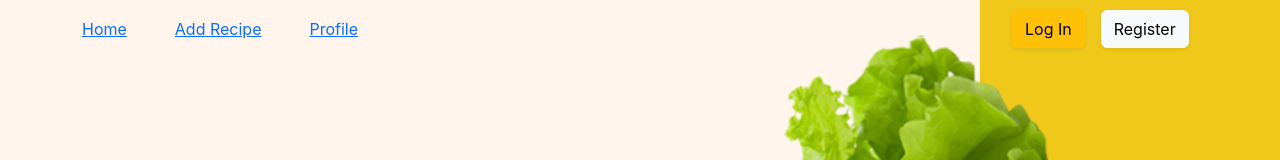
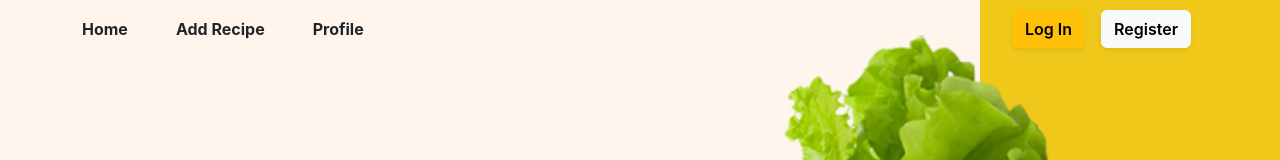
Before and after one commit to Fiqri-R-J/food-recipe-react, a React (Create React App) app: page / in a window 1280 px wide. Shown: the top 160 px of the page. Built offline with nearby package versions, Linux system fonts and the light colour scheme; no server answers.

Commit message:
Fix Navbar

```diff
--- a/package.json
+++ b/package.json
@@ -15,6 +15,7 @@
   },
   "scripts": {
     "start": "react-scripts start",
+    "dev": "react-scripts start",
     "build": "react-scripts build",
     "test": "react-scripts test",
     "eject": "react-scripts eject"
--- a/src/components/organisms/Navbar.js
+++ b/src/components/organisms/Navbar.js
@@ -34,13 +34,32 @@ function Navbar() {
         <div className="collapse navbar-collapse" id="navbarNav">
           <ul className="navbar-nav">
             <li className="nav-item me-5">
-              <Link to="/">Home</Link>
+              <Link
+                to="/"
+                className="link-dark fw-bold"
+                style={{ textDecoration: "none" }}
+              >
+                Home
+              </Link>
             </li>
             <li className="nav-item me-5">
-              <Link to="/addrecipe">Add Recipe</Link>
+              <Link
+                to="/addrecipe"
+                className="link-dark fw-bold"
+                style={{ textDecoration: "none" }}
+              >
+                Add Recipe
+              </Link>
             </li>
             <li className="nav-item me-5">
-              <Link to="/profile"> Profile</Link>
+              <Link
+                to="/profile"
+                className="link-dark fw-bold"
+                style={{ textDecoration: "none" }}
+              >
+                {" "}
+                Profile
+              </Link>
             </li>
           </ul>
         </div>
@@ -75,12 +94,18 @@ function Navbar() {
         ) : (
           <div className="col-lg-2 col-xs-5">
             <Link to="/login">
-              <button type="button" className="btn btn-warning shadow-sm me-3">
+              <button
+                type="button"
+                className="btn btn-warning shadow-sm me-3 fw-semibold"
+              >
                 Log In
               </button>
             </Link>
             <Link to="/register">
-              <button type="button" className="btn btn-light shadow-sm">
+              <button
+                type="button"
+                className="btn btn-light shadow-sm fw-semibold"
+              >
                 Register
               </button>
             </Link>
--- a/src/pages/Home.js
+++ b/src/pages/Home.js
@@ -41,7 +41,6 @@ function Home() {
     };
     displayMenu();
   }, []);
-  console.log("haloo", menu);
   return (
     <div>
       {/*<!-- Display for laptop -->*/}
```
